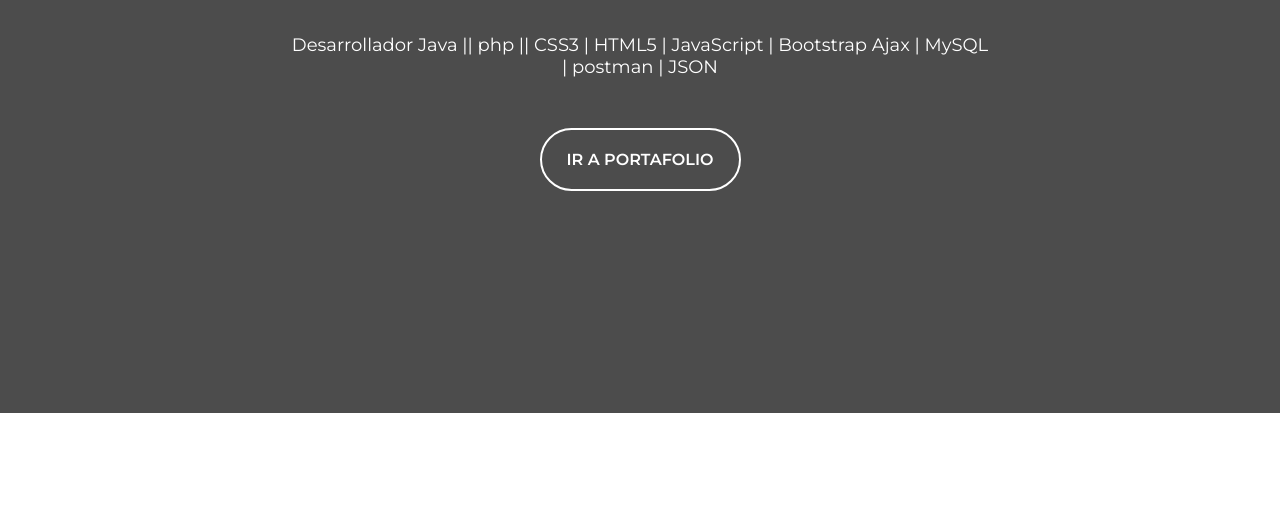
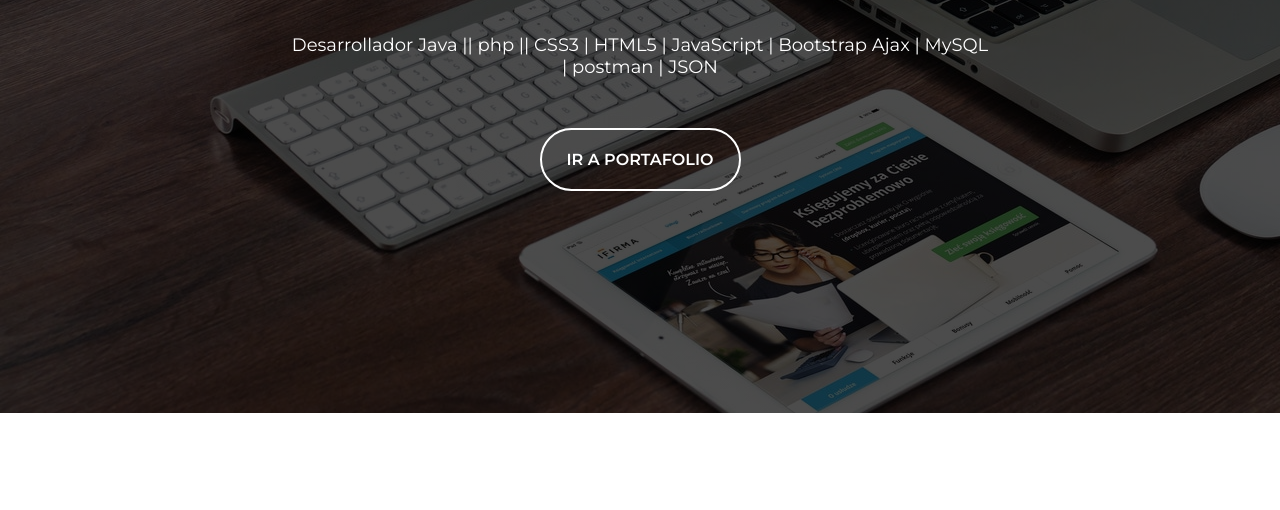
Before and after one commit to LuisAmortegui3691/perfil-luisamortegui, a plain HTML site: page index.html in a window 1280 px wide. Shown: the part 387-897 px from the top of the page. Drawn offline with Linux system fonts and the light colour scheme.

Commit message:
Update estilos.css

```diff
--- a/css/estilos.css
+++ b/css/estilos.css
@@ -15,7 +15,7 @@ html {
 
 #inicio {
   background: linear-gradient(rgba(0, 0, 0, 0.7), rgba(0, 0, 0, 0.7)),
-    url("img/fondo-inicio.jpg");
+    url("../img/fondo-inicio.jpg");
   background-size: cover;
   background-position: center center;
   height: 100vh;
```
